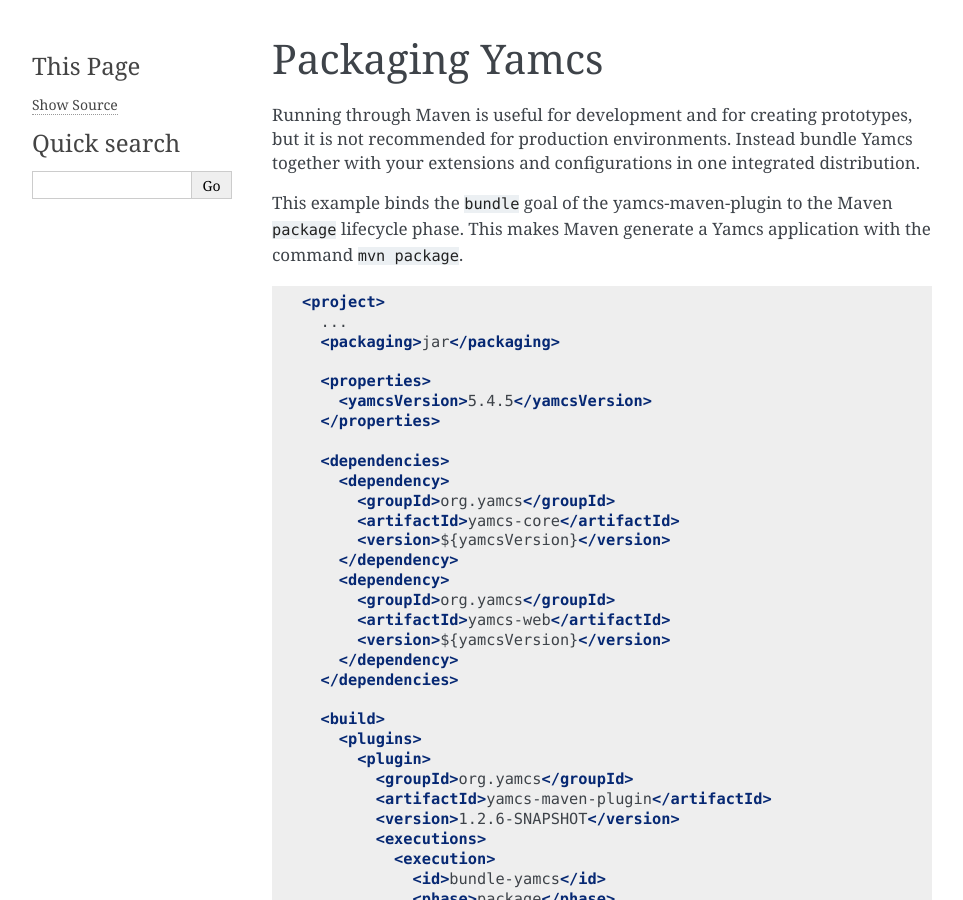
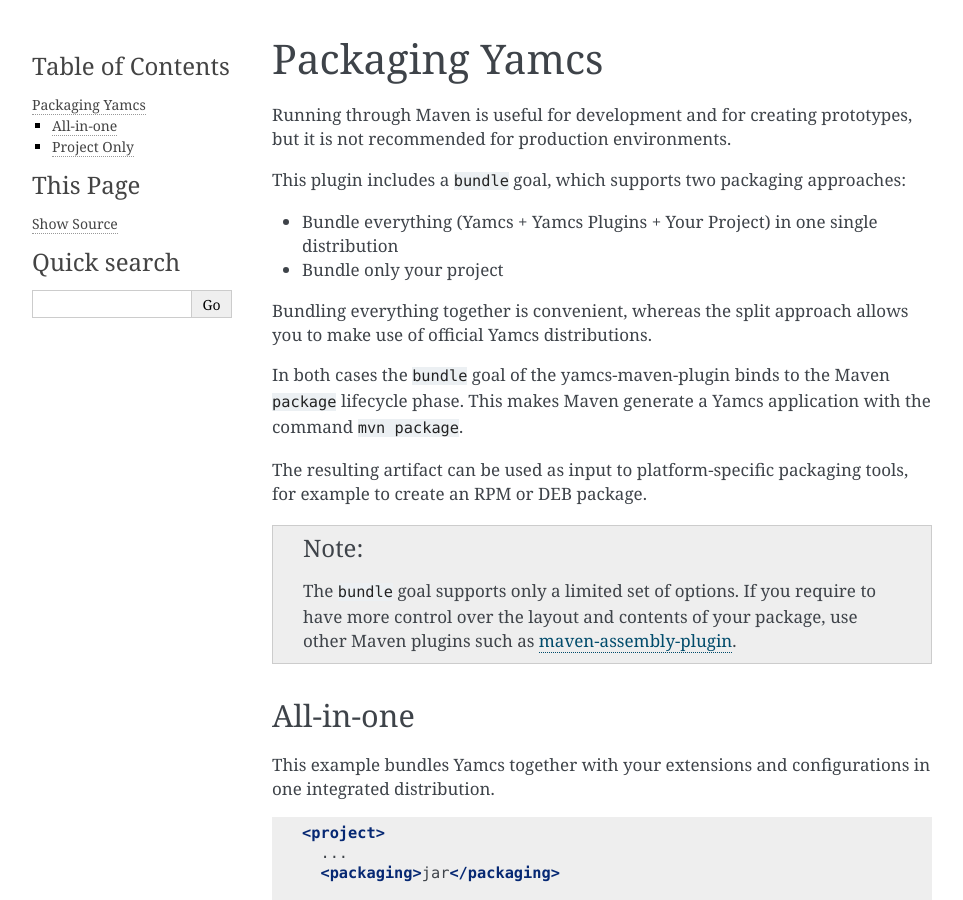
Before and after one commit to yamcs/yamcs-maven-plugin, a Sphinx documentation site: the page built from docs/examples/packaging.rst, in a window 1280 px wide and 900 px high. Shown: the whole window, without its empty margins (148-1111 px from the left). Built offline with Sphinx 7.4.7, drawn with Linux system fonts in a browser that asks for light colours; some of the changed text lies outside the part shown.

Commit message:
Document different bundling approaches

```diff
--- a/docs/examples/packaging.rst
+++ b/docs/examples/packaging.rst
@@ -1,9 +1,31 @@
 Packaging Yamcs
 ===============
 
-Running through Maven is useful for development and for creating prototypes, but it is not recommended for production environments. Instead bundle Yamcs together with your extensions and configurations in one integrated distribution.
+Running through Maven is useful for development and for creating prototypes, but it is not recommended for production environments.
 
-This example binds the ``bundle`` goal of the yamcs-maven-plugin to the Maven ``package`` lifecycle phase. This makes Maven generate a Yamcs application with the command ``mvn package``.
+This plugin includes a ``bundle`` goal, which supports two packaging approaches:
+
+* Bundle everything (Yamcs + Yamcs Plugins + Your Project) in one single distribution
+* Bundle only your project
+
+Bundling everything together is convenient, whereas the split approach allows you to make use of official Yamcs distributions.
+
+In both cases the ``bundle`` goal of the yamcs-maven-plugin binds to the Maven ``package`` lifecycle phase. This makes Maven generate a Yamcs application with the command ``mvn package``.
+
+The resulting artifact can be used as input to platform-specific packaging tools, for example to create an RPM or DEB package.
+
+
+.. note::
+
+    The ``bundle`` goal supports only a limited set of options. If you require to have more control over the
+    layout and contents of your package, use other Maven plugins such as
+    `maven-assembly-plugin <https://maven.apache.org/plugins/maven-assembly-plugin/>`_.
+
+
+All-in-one
+----------
+
+This example bundles Yamcs together with your extensions and configurations in one integrated distribution.
 
 .. code-block:: xml
 
@@ -54,3 +76,67 @@
       </build>
       ...
     </project>
+
+
+Project Only
+------------
+
+This example bundles only your extensions and configurations. The generated package can be extracted into an existing Yamcs installation directory.
+
+Set the Maven scope of standard Yamcs dependencies to ``provided``. This way they can be used during compilation, while the ``bundle`` goal will ignore them.
+
+Set also ``includeDefaultWrappers`` to ``false`` to prevent the ``yamcs`` and ``yamcsadmin`` shell scripts from being added to your package. These are already included in official Yamcs core builds.
+
+.. code-block:: xml
+    :emphasize-lines: 14,20,38
+
+    <project>
+      ...
+      <packaging>jar</packaging>
+
+      <properties>
+        <yamcsVersion>{{ YAMCS_VERSION }}</yamcsVersion>
+      </properties>
+
+      <dependencies>
+        <dependency>
+          <groupId>org.yamcs</groupId>
+          <artifactId>yamcs-core</artifactId>
+          <version>${yamcsVersion}</version>
+          <scope>provided</scope>
+        </dependency>
+        <dependency>
+          <groupId>org.yamcs</groupId>
+          <artifactId>yamcs-web</artifactId>
+          <version>${yamcsVersion}</version>
+          <scope>provided</scope>
+        </dependency>
+      </dependencies>
+
+      <build>
+        <plugins>
+          <plugin>
+            <groupId>org.yamcs</groupId>
+            <artifactId>yamcs-maven-plugin</artifactId>
+            <version>{{ YAMCS_PLUGIN_VERSION }}</version>
+            <executions>
+              <execution>
+                <id>bundle-yamcs</id>
+                <phase>package</phase>
+                <goals>
+                  <goal>bundle</goal>
+                </goals>
+                <configuration>
+                  <includeDefaultWrappers>false</includeDefaultWrappers>
+                  <formats>
+                    <format>tar.gz</format>
+                    <format>zip</format>
+                  </formats>
+                </configuration>
+              </execution>
+            </executions>
+          </plugin>
+        </plugins>
+      </build>
+      ...
+    </project>
```
